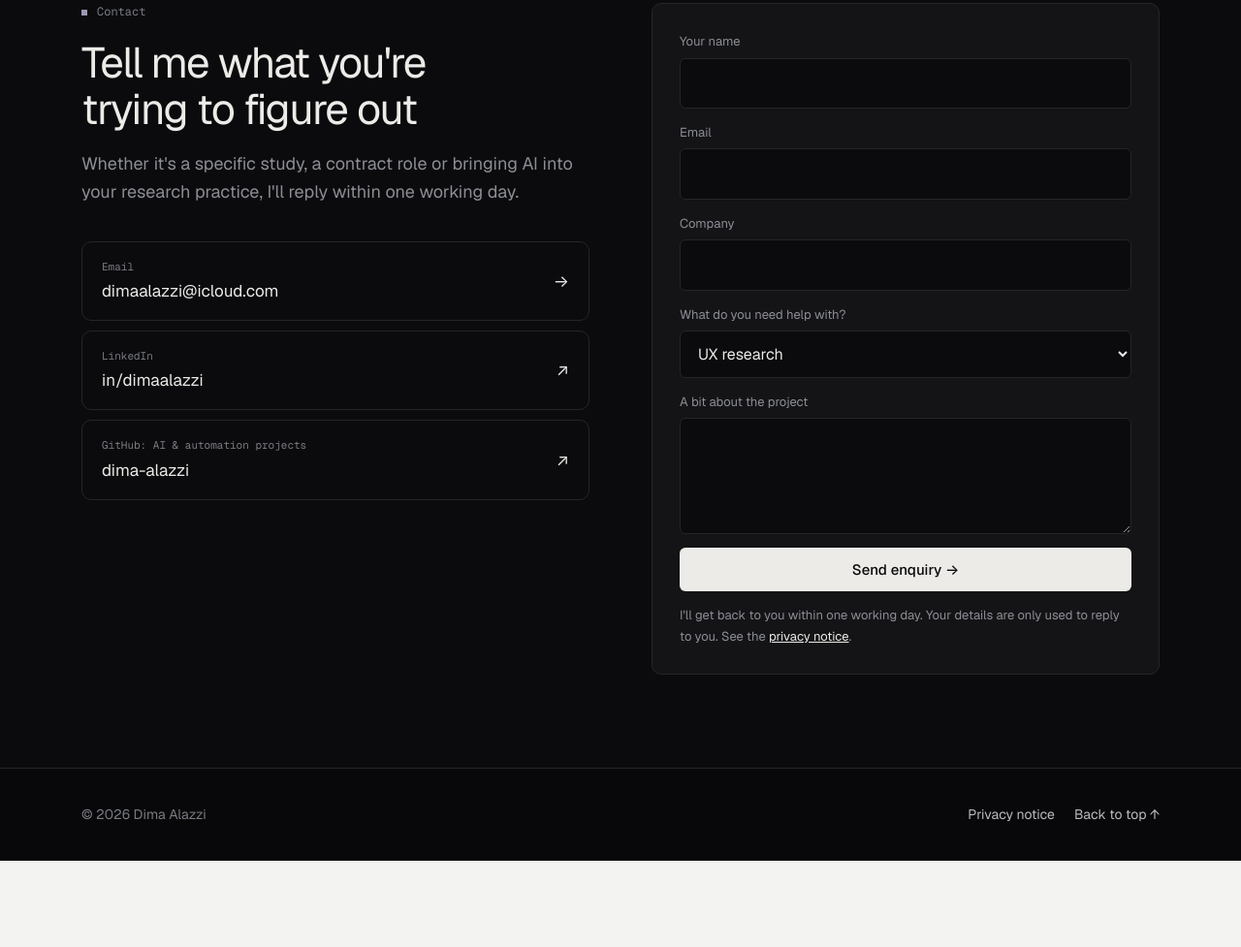
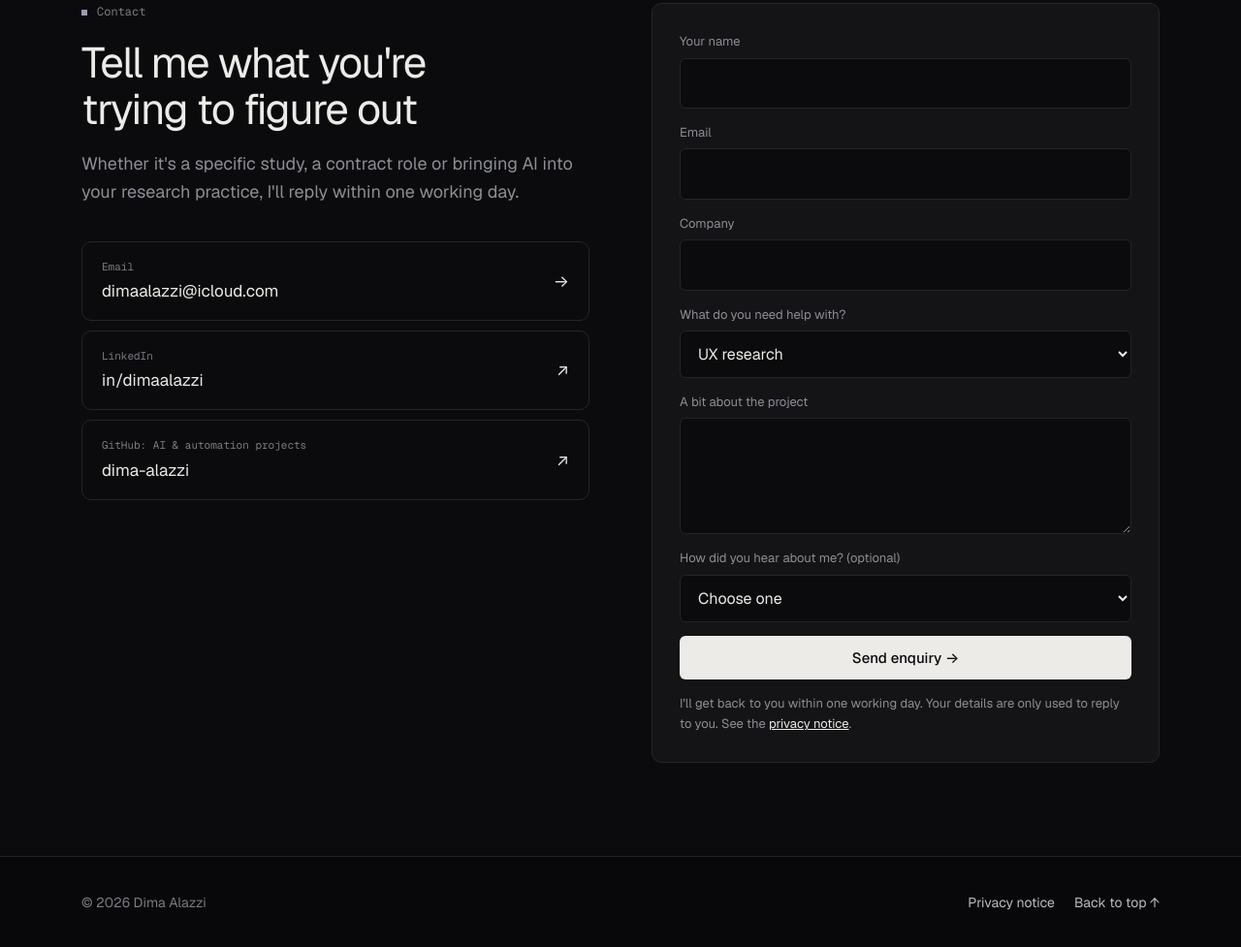
Before and after one commit to dima-alazzi/Dima.alazzi, a plain HTML site: page index.html in a window 1280 px wide. Shown: the part 7307-8284 px from the top of the page at 97% size. Before the commit the page ends 8195 px from the top, so only its background shows below. Drawn offline with nearby package versions, Linux system fonts and the light colour scheme.

Commit message:
Ask enquirers how they heard about the site
An optional "How did you hear about me?" question on the contact form.
The answer is included in each enquiry email ("Not given" when left
blank), and the privacy notice mentions it.

Co-Authored-By: Claude Opus 5.5 <noreply@anthropic.com>

```diff
--- a/index.html
+++ b/index.html
@@ -827,6 +827,17 @@ footer nav{display:flex;gap:20px}
         </select>
       </label>
       <label>A bit about the project<textarea name="message" required></textarea></label>
+      <label>How did you hear about me? (optional)
+        <select name="source">
+          <option value="">Choose one</option>
+          <option>LinkedIn</option>
+          <option>Google search</option>
+          <option>A recommendation</option>
+          <option>We've worked together before</option>
+          <option>An event or talk</option>
+          <option>Somewhere else</option>
+        </select>
+      </label>
       <div class="hp" aria-hidden="true"><label>Leave this empty<input name="botcheck" tabindex="-1" autocomplete="off"></label></div>
       <button class="btn btn-primary" type="submit">Send enquiry →</button>
       <p class="form-status" id="form-status" role="status" aria-live="polite"></p>
@@ -880,7 +891,7 @@ if (!WEB3FORMS_KEY) {
 
 function openEmailApp(f) {
   const subject = `Enquiry: ${f.get('topic')}${f.get('company') ? ' — ' + f.get('company') : ''}`;
-  const body = `Hi Dima,\n\n${f.get('message')}\n\n${f.get('name')}${f.get('company') ? '\n' + f.get('company') : ''}\n${f.get('email')}`;
+  const body = `Hi Dima,\n\n${f.get('message')}\n\n${f.get('name')}${f.get('company') ? '\n' + f.get('company') : ''}\n${f.get('email')}${f.get('source') ? '\nHeard about you via: ' + f.get('source') : ''}`;
   location.href = `mailto:${CONTACT_EMAIL}?subject=${encodeURIComponent(subject)}&body=${encodeURIComponent(body)}`;
 }
 
@@ -902,7 +913,8 @@ form.addEventListener('submit', async e => {
         subject: `Website enquiry: ${f.get('topic')}`,
         from_name: 'dimaalazzi.com',
         name: f.get('name'), email: f.get('email'), company: f.get('company'),
-        topic: f.get('topic'), message: f.get('message')
+        topic: f.get('topic'), message: f.get('message'),
+        heard_about_me_via: f.get('source') || 'Not given'
       })
     });
     const data = await res.json().catch(() => ({}));
```
Also changed, not shown: privacy.html (+1 -1 lines).
